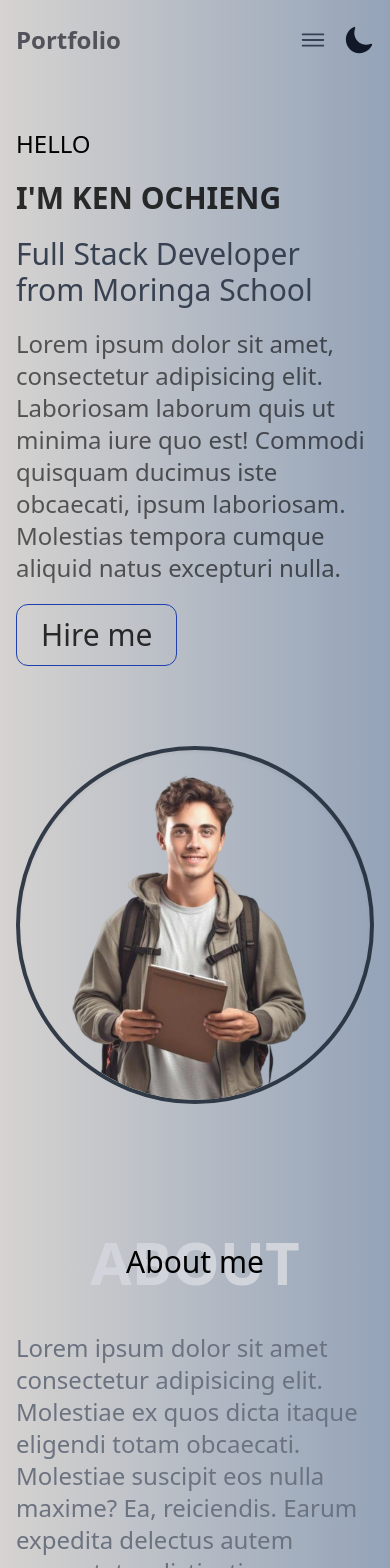
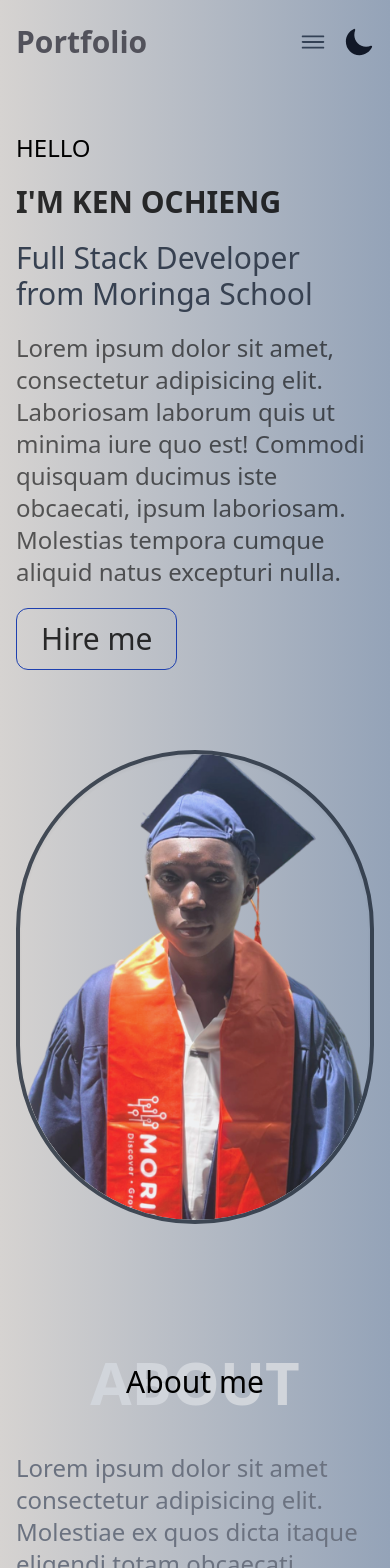
Before and after one commit to KenRobertOchieng/my-portfolio, a React (Vite) app: page / in a window 390 px wide. Shown: the top 1568 px of the page. Built offline with nearby package versions, Linux system fonts and the light colour scheme.

Commit message:
added portfolio pic

```diff
--- a/src/components/Hero.jsx
+++ b/src/components/Hero.jsx
@@ -19,7 +19,7 @@ const Hero = () => {
                      <div className='rounded-full border-4 border-gray-800 dark:border-blue-950 overflow-hidden animate-pulse shadow-inner'>
                   <div className='flex justify-center'>
 
-                      <img src="portfolio_photo.png" alt="portfolio_image" className='w-full h-full object-cover rounded-full md:h-[450px] lg:h-full' />
+                      <img src="/my_portfolio_image.png" alt="portfolio_image" className='w-full h-full object-cover rounded-full md:h-[450px] lg:h-full' />
 
                     </div>
 
--- a/src/components/Navbar.jsx
+++ b/src/components/Navbar.jsx
@@ -30,7 +30,7 @@ const Navbar = () => {
 
     <div className='container justify-between flex py-6 w-full'>
 
-        <h1 className='text-zinc-600 dark:text-gray-600 font-bold md:text-4xl text-2xl'>Portfolio</h1>
+        <h1 className='text-zinc-600 dark:text-gray-600 font-bold md:text-4xl text-3xl'>Portfolio</h1>
 
       <div className='items-center flex md:gap-8 sm:gap-2 gap-1'>
 
```
Also changed, not shown: public/my_portfolio_image.png (added).
